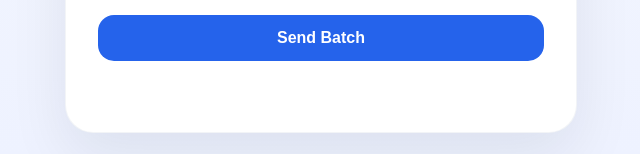
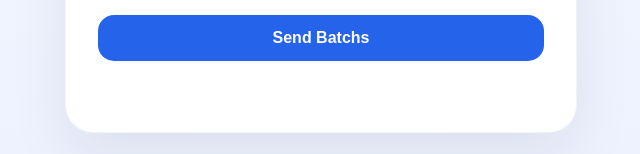
Before and after one commit to Agafina/Email_System, a website: page frontend/index.html in a window 1280 px wide. Shown: the part 704-858 px from the top of the page, 319-959 px from the left. Drawn offline with Linux system fonts and the light colour scheme.

Commit message:
changes on my frontend

```diff
--- a/frontend/index.html
+++ b/frontend/index.html
@@ -29,7 +29,7 @@
         <label for="csvFile">Or import a CSV file</label>
         <input type="file" id="csvFile" name="csvFile" accept=".csv" />
 
-        <button type="submit">Send Batch</button>
+        <button type="submit">Send Batchs</button>
         <p id="status" class="status-text"></p>
       </form>
     </section>
```
